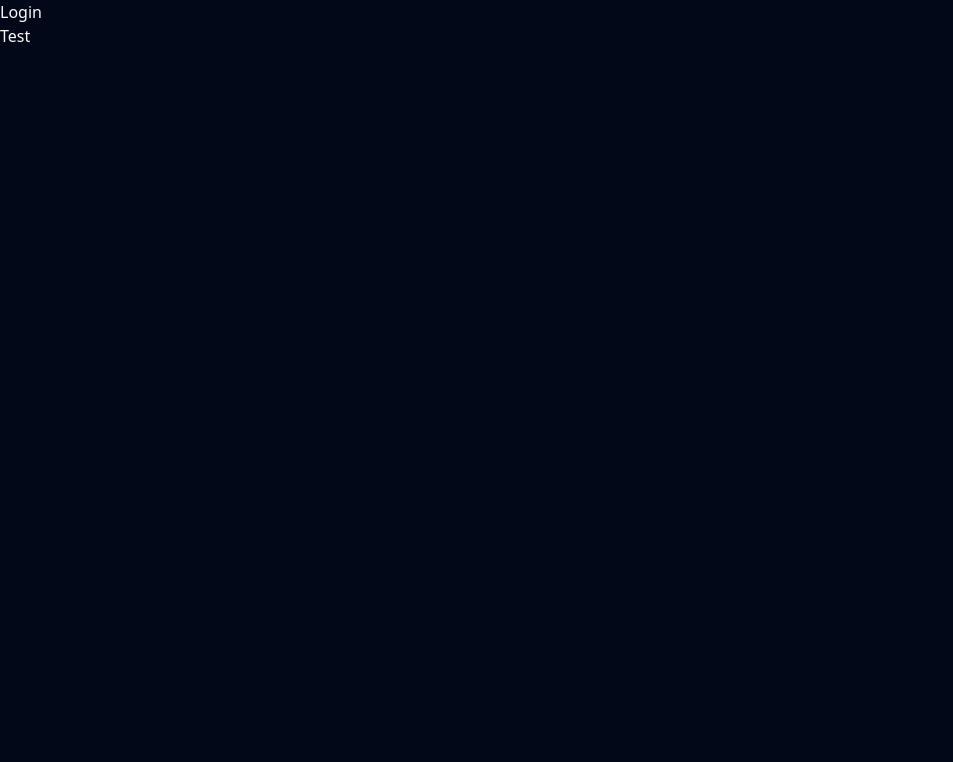
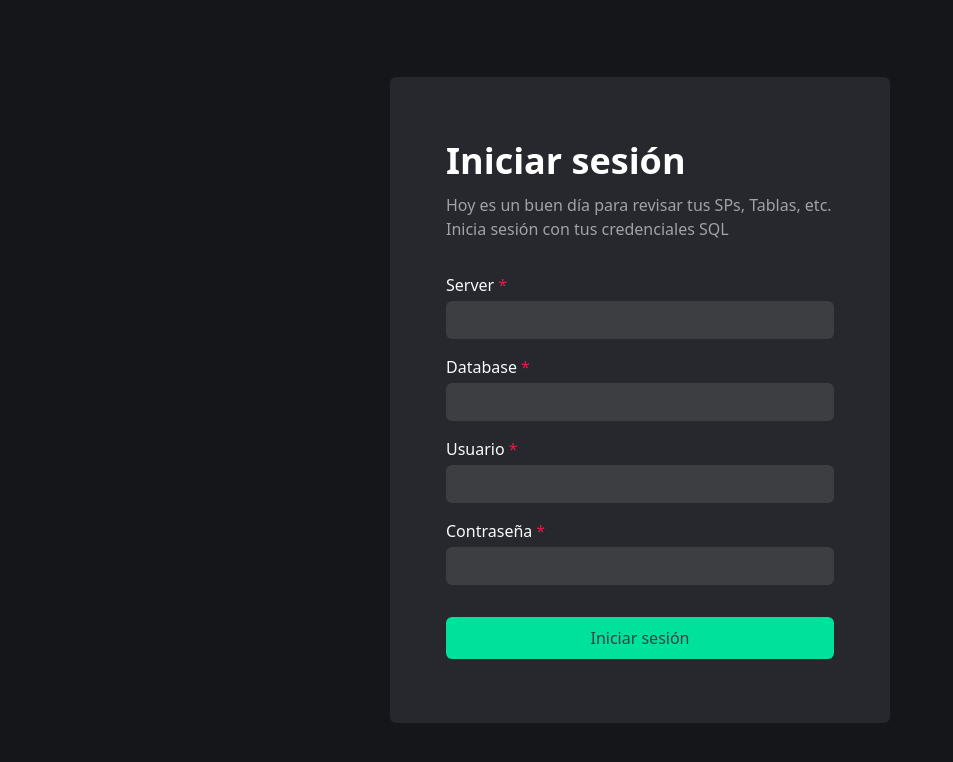
Before and after one commit to elwinroman/sql-snap-monitor, a React (Vite) app in the folder frontend/: page /login in a window 1280 px wide. Shown: the top 762 px of the page, without its empty margins (0-953 px from the left). Built offline with nearby package versions, Linux system fonts and the light colour scheme.

Commit message:
feat(frontend): add login funcionality

```diff
--- a/frontend/src/App.jsx
+++ b/frontend/src/App.jsx
@@ -1,6 +1,7 @@
 import './App.css'
 import { Definition, Description, LoginPage } from '@/pages'
 import { InfoCards } from '@/components/main/components/InfoCards'
+import { ProtectedLayout } from '@/components/ProtectedLayout'
 import { Route, Routes } from 'react-router-dom'
 import { useEffect } from 'react'
 import Layout from '@/layouts/Layout'
@@ -23,27 +24,33 @@ function App() {
         <Route
           path="/"
           element={
+            <ProtectedLayout>
               <Layout>
                 <Home />
               </Layout>
+            </ProtectedLayout>
           }
         />
         <Route
           path="/definition"
           element={
+            <ProtectedLayout>
               <Layout>
                 <InfoCards />
                 <Definition />
               </Layout>
+            </ProtectedLayout>
           }
         />
         <Route
           path="/description"
           element={
+            <ProtectedLayout>
               <Layout>
                 <InfoCards />
                 <Description />
               </Layout>
+            </ProtectedLayout>
           }
         />
         <Route path="/login" element={<LoginPage />} />
--- /dev/null
+++ b/frontend/src/components/ProtectedLayout.jsx
@@ -0,0 +1,10 @@
+import { Navigate } from 'react-router-dom'
+import { useAuthStore } from '@/stores/auth.store'
+
+export function ProtectedLayout({ children }) {
+  const isAuthenticated = useAuthStore((state) => state.isAuthenticated)
+
+  if (!isAuthenticated) return <Navigate to="/login" />
+
+  return children
+}
--- a/frontend/src/pages/Login.jsx
+++ b/frontend/src/pages/Login.jsx
@@ -1,7 +1,115 @@
+import { useAuthStore } from '@/stores/auth.store'
+import { useRef } from 'react'
+
 export function LoginPage() {
+  const loginUser = useAuthStore((state) => state.loginUser)
+  const isAuthenticated = useAuthStore((state) => state.isAuthenticated)
+
+  const element = useRef({
+    server: 'server',
+    database: 'database',
+    username: 'username',
+    password: 'password',
+  })
+
+  const onSubmitHandler = async (e) => {
+    e.preventDefault()
+    const data = new FormData(e.target)
+    const { server, database, username, password } = Object.fromEntries(data)
+    const credentials = {
+      server,
+      dbname: database,
+      username,
+      password,
+    }
+
+    try {
+      await loginUser({ credentials })
+      console.log(isAuthenticated)
+    } catch (err) {
+      console.error(err)
+    }
+  }
   return (
-    <div>
-      Login<div>Test</div>
-    </div>
+    <section className="flex h-screen w-full items-center bg-[#14161a]">
+      <div className="m-auto flex w-[500px] flex-col gap-8 rounded-md bg-[#26282d] px-14 py-16">
+        <header className="flex flex-col gap-3">
+          <h1 className="text-4xl font-semibold text-white">Iniciar sesión</h1>
+          <p className="font-medium text-zinc-400">
+            Hoy es un buen día para revisar tus SPs, Tablas, etc. Inicia sesión
+            con tus credenciales SQL
+          </p>
+        </header>
+
+        <form onSubmit={onSubmitHandler} className="flex flex-col gap-8">
+          <div className="flex flex-col gap-4">
+            <div className="flex flex-col gap-1">
+              <label htmlFor="" className="flex gap-1">
+                <span>Server</span>
+                <span className="text-rose-600">*</span>
+              </label>
+              <input
+                type="text"
+                name="server"
+                id={element.server}
+                className="rounded-md border border-transparent bg-[#3c3e42] px-3 py-2 text-sm outline-none transition-colors duration-300 hover:border-[#00e19b] focus:border-[#00e19b] focus:bg-[#00e19b1a]"
+                required
+              />
+            </div>
+
+            <div className="flex flex-col gap-1">
+              <label htmlFor="" className="flex gap-1">
+                <span>Database</span>
+                <span className="text-rose-600">*</span>
+              </label>
+              <input
+                type="text"
+                name="database"
+                id={element.database}
+                className="rounded-md border border-transparent bg-[#3c3e42] px-3 py-2 text-sm outline-none transition-colors duration-300 hover:border-[#00e19b] focus:border-[#00e19b] focus:bg-[#00e19b1a]"
+                required
+              />
+            </div>
+
+            <div className="flex flex-col gap-1">
+              <label htmlFor="" className="flex gap-1">
+                <span>Usuario</span>
+                <span className="text-rose-600">*</span>
+              </label>
+              <input
+                type="text"
+                name="username"
+                id={element.username}
+                className="rounded-md border border-transparent bg-[#3c3e42] px-3 py-2 text-sm outline-none transition-colors duration-300 hover:border-[#00e19b] focus:border-[#00e19b] focus:bg-[#00e19b1a]"
+                required
+              />
+            </div>
+
+            <div className="flex flex-col gap-1">
+              <label htmlFor="" className="flex gap-1">
+                <span>Contraseña</span>
+                <span className="text-rose-600">*</span>
+              </label>
+              <input
+                type="password"
+                name="password"
+                id={element.password}
+                className="rounded-md border border-transparent bg-[#3c3e42] px-3 py-2 text-sm outline-none transition-colors duration-300 hover:border-[#00e19b] focus:border-[#00e19b] focus:bg-[#00e19b1a]"
+                required
+              />
+            </div>
+          </div>
+
+          <div>
+            <button
+              type="submit"
+              className="w-full rounded-md border border-transparent bg-[#00e19b] px-3 py-2 font-medium text-zinc-700 hover:bg-[#06f4aa]"
+            >
+              Iniciar sesión
+            </button>
+          </div>
+        </form>
+      </div>
+    </section>
   )
 }
--- /dev/null
+++ b/frontend/src/services/auth.service.js
@@ -0,0 +1,45 @@
+/**
+ * Función para autenticar a un usuario
+ *
+ * @params {Object} credentials - Credenciales sql del usuario (server, database, user, password)
+ *
+ * @returns {Promise} - Objeto con la información de la autenticación del usuario
+ */
+export async function login({ credentials }) {
+  try {
+    const response = await fetch(`${import.meta.env.VITE_API_URL}/auth/login`, {
+      method: 'POST',
+      credentials: 'include',
+      headers: {
+        'Content-Type': 'application/json',
+      },
+      body: JSON.stringify(credentials),
+    })
+
+    const res = await response.json()
+    return res
+  } catch (err) {
+    throw new Error(err)
+  }
+}
+
+/**
+ * Función para cerrar la sesión del usuario
+ *
+ * @returns {Promise} - Objeto con la información
+ */
+export async function logout() {
+  try {
+    const response = await fetch(
+      `${import.meta.env.VITE_API_URL}/auth/logout`,
+      {
+        credentials: 'include',
+      },
+    )
+    const res = await response.json()
+
+    return res
+  } catch (err) {
+    throw new Error(err)
+  }
+}
--- /dev/null
+++ b/frontend/src/stores/auth.store.js
@@ -0,0 +1,49 @@
+import { create } from 'zustand'
+import { JSONtoTextCode } from '@/utilities'
+import { login, logout } from '@/services/auth.service'
+import { persist, createJSONStorage } from 'zustand/middleware'
+
+export const useAuthStore = create(
+  persist(
+    (set) => ({
+      isAuthenticated: false,
+      username: null,
+      database: null,
+      errorAuth: null,
+
+      /**
+       * Login user
+       * @param {Object} credentials - Credenciales sql del usuario (server, database, user, password)
+       */
+      loginUser: async ({ credentials }) => {
+        const res = await login({ credentials })
+
+        if (res.error) {
+          set({ errorAuth: JSONtoTextCode({ json: res }) })
+          set({ isAuthenticated: false })
+          set({ username: null })
+          set({ database: null })
+          return
+        }
+
+        set({ isAuthenticated: true })
+        set({ username: credentials.username })
+        set({ database: credentials.database })
+        set({ errorAuth: null })
+      },
+
+      // Logout user
+      logoutUser: async () => {
+        await logout()
+        set({ isAuthenticated: false })
+        set({ username: null })
+        set({ database: null })
+        set({ errorAuth: null })
+      },
+    }),
+    {
+      name: 'is-authenticated', // name of the item in the storage (must be unique)
+      storage: createJSONStorage(() => sessionStorage), // (optional) by default, 'localStorage' is used
+    },
+  ),
+)
```
Lines whose indentation alone changed are shown as unchanged.
